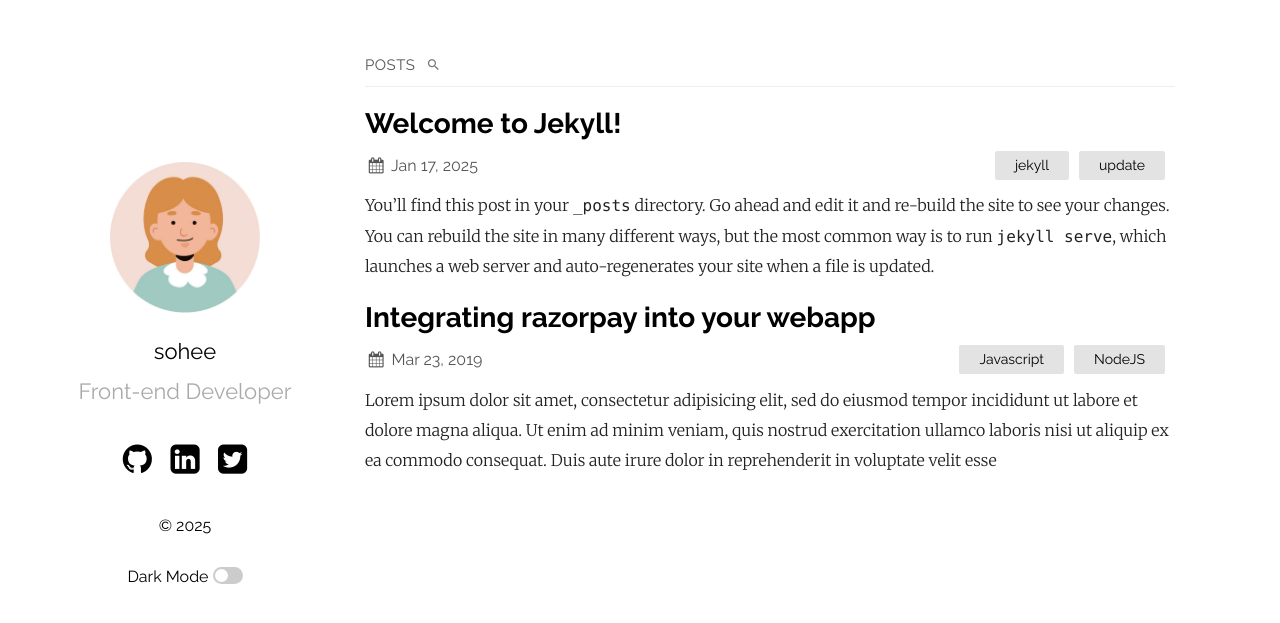
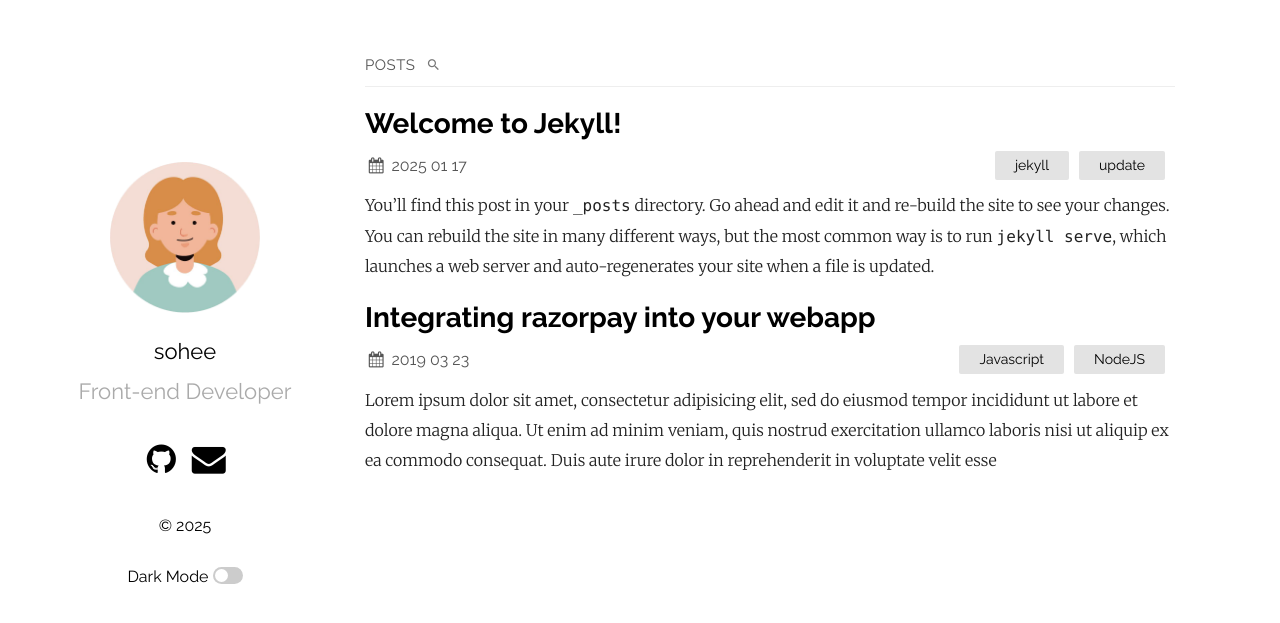
Before and after one commit to shkim00216/shkim00216.github.io, a Jekyll site: the page built from index.md, in a window 1280 px wide. Shown: the top 623 px of the page. Built offline with Jekyll 4.4.1, drawn with Linux system fonts in a browser that asks for light colours; part of the change alters nothing that is shown.

```diff
--- a/_config.yml
+++ b/_config.yml
@@ -11,7 +11,7 @@ sass:
 plainwhite:
   name: sohee
   tagline: Front-end Developer
-  date_format: "%b %-d, %Y"
+  date_format: "%Y %m %-d"
   sitemap: true # set to true to generate sitemap.xml content
   search: true # set to true to enable searchbar
   dark_mode: true # set to true to add dark mode toggle
@@ -23,9 +23,9 @@ plainwhite:
     - post
   # generate social links in footer
   social_links:
-    twitter: samarsault
-    github: samarsault
-    linkedIn: in/samarsault
+    # twitter: samarsault
+    github: https://github.com/shkim00216
+    # linkedIn: in/samarsault
     #dribbble: jekyll
     #flickr:   jekyll
     #instagram: jekyll
@@ -35,7 +35,7 @@ plainwhite:
     #soundcloud: jekyll
     #telegram: jekyll
     #gitlab: jekyll
-    #email: jekyll
+    email: shkim00216@gmail.com
 
     # Mastodon instances
     # mastodon:
```
